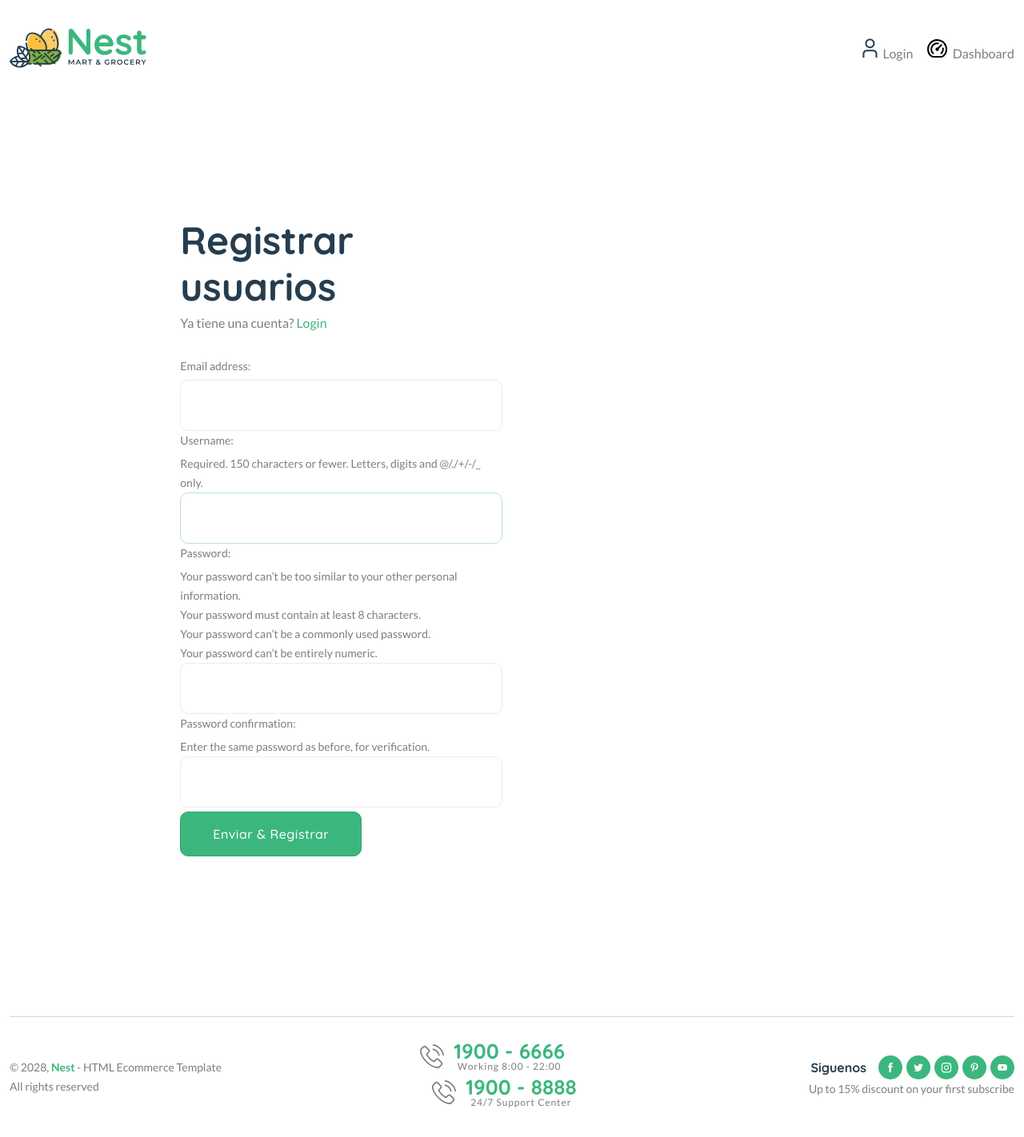
After one commit to jlrssrlj/blog, a Django app: page /register/ in a window 1280 px wide. The commit adds this page. Shown: the whole page at 80% size. Run offline with Django 5.2, Linux system fonts and the light colour scheme; some libraries are stand-ins or nearby versions.

Commit message:
actualizacion

```diff
--- /dev/null
+++ b/blog/forms.py
@@ -0,0 +1,7 @@
+from django.contrib.auth.forms import UserCreationForm
+from django.contrib.auth.models import User
+
+class RegistrationForm(UserCreationForm):
+    class Meta:
+        model = User
+        fields = ('email','username','password1','password2')
--- a/blog/urls.py
+++ b/blog/urls.py
@@ -27,4 +27,6 @@ urlpatterns = [
     path('category/',include('blogs.urls') ),
     path('blog/<slug:slug>', BlogViews.blogs, name='blogs'),
     path('blogs/search/', BlogViews.search, name='search'),
+    path('register/', views.register, name='register'),
+    path('login/', views.login, name='login'),
 ] + static(settings.MEDIA_URL, document_root= settings.MEDIA_ROOT)
--- a/blog/views.py
+++ b/blog/views.py
@@ -1,6 +1,6 @@
-from django.shortcuts import render
-
+from django.shortcuts import redirect, render
 from blogs.models import Blog, Categorias
+from .forms import RegistrationForm
 
 
 def home(request):
@@ -10,3 +10,19 @@ def home(request):
         'featured_posts': posts
     }
     return render(request, 'home.html', context)
+
+def register(request):
+    if request.method == 'POST':
+        form = RegistrationForm(request.POST)
+        if form.is_valid():
+            form.save()
+            return redirect('register')
+    else:
+        form = RegistrationForm()
+    context = {
+        'form': form
+    }
+    return render(request, 'register.html', context)
+
+def login(request):
+    return render(request, 'login.html')
--- a/templates/base.html
+++ b/templates/base.html
@@ -38,7 +38,7 @@
                                     <a href="shop-compare.html">
                                         <img class="svgInject" alt="Nest" src="{% static 'assets/imgs/theme/icons/icon-user.svg' %}" />
                                     </a>
-                                    <a href="shop-compare.html"><span class="lable ml-0">&nbsp;Login</span></a>
+                                    <a href="{% url 'login' %}"><span class="lable ml-0">&nbsp;Login</span></a>
                                 </div>
 
                                 <div class="header-action-icon-2">
--- /dev/null
+++ b/templates/register.html
@@ -0,0 +1,34 @@
+{% extends 'base.html' %}
+
+{% block content %}
+<main class="main">
+    <div class="page-content pt-150 pb-150">
+        <div class="container">
+            <div class="row">
+                <div class="col-xl-8 col-lg-10 col-md-12 m-auto">
+                    <div class="row">
+                        <div class="col-lg-6 col-md-8">
+                            <div class="login_wrap widget-taber-content background-white">
+                                <div class="padding_eight_all bg-white">
+                                    <div class="heading_s1">
+                                        <h1 class="mb-5">Registrar usuarios</h1>
+                                        <p class="mb-30">Ya tiene una cuenta? <a href="page-login.html">Login</a></p>
+                                    </div>
+                                    <form action="{% url 'register' %}" method="post">
+                                        {% csrf_token %}
+                                        {{ form }}
+                                        <div class="login_footer form-group mb-50">
+                                            <button type="submit" class="btn btn-fill-out btn-block hover-up font-weight-bold" name="Register">Enviar &amp; Registrar</button>
+
+                                        </div>
+                                    </form>
+                                </div>
+                            </div>
+                        </div>
+                    </div>
+                </div>
+            </div>
+        </div>
+    </div>
+</main>
+{% endblock %}
```
Also changed, not shown: templates/login.html (added, +34 -0 lines), db.sqlite3.
